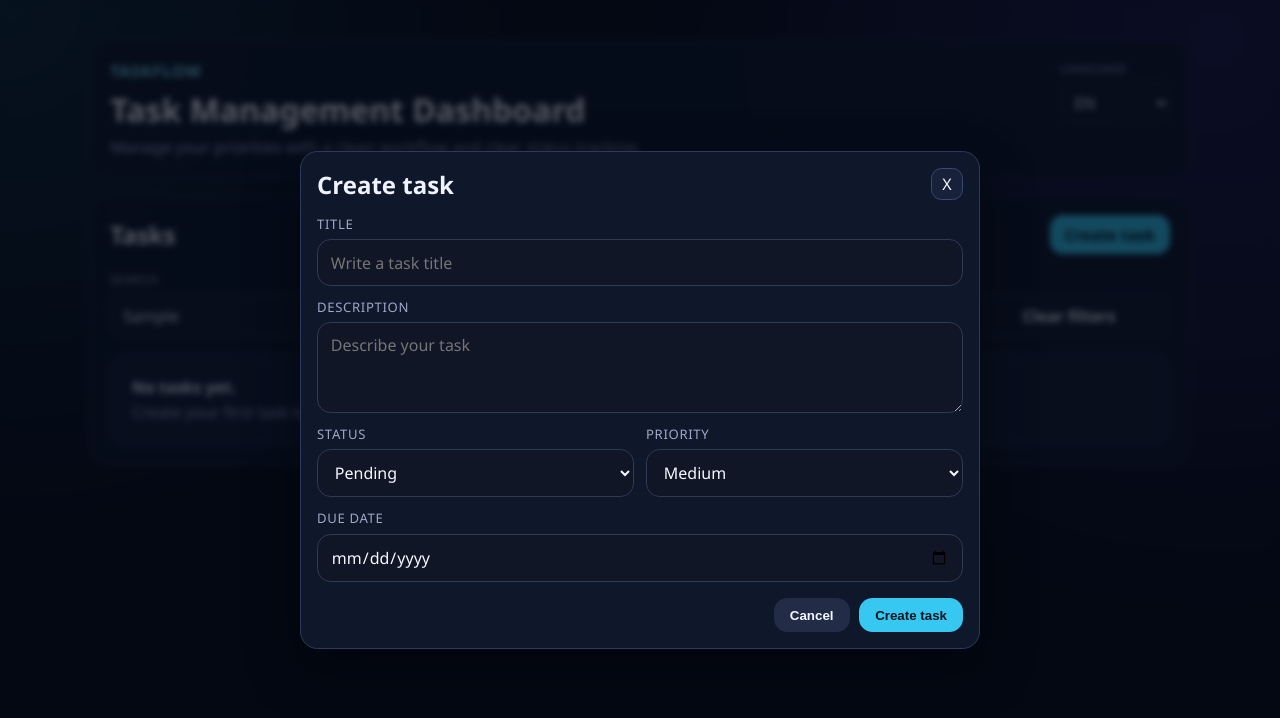
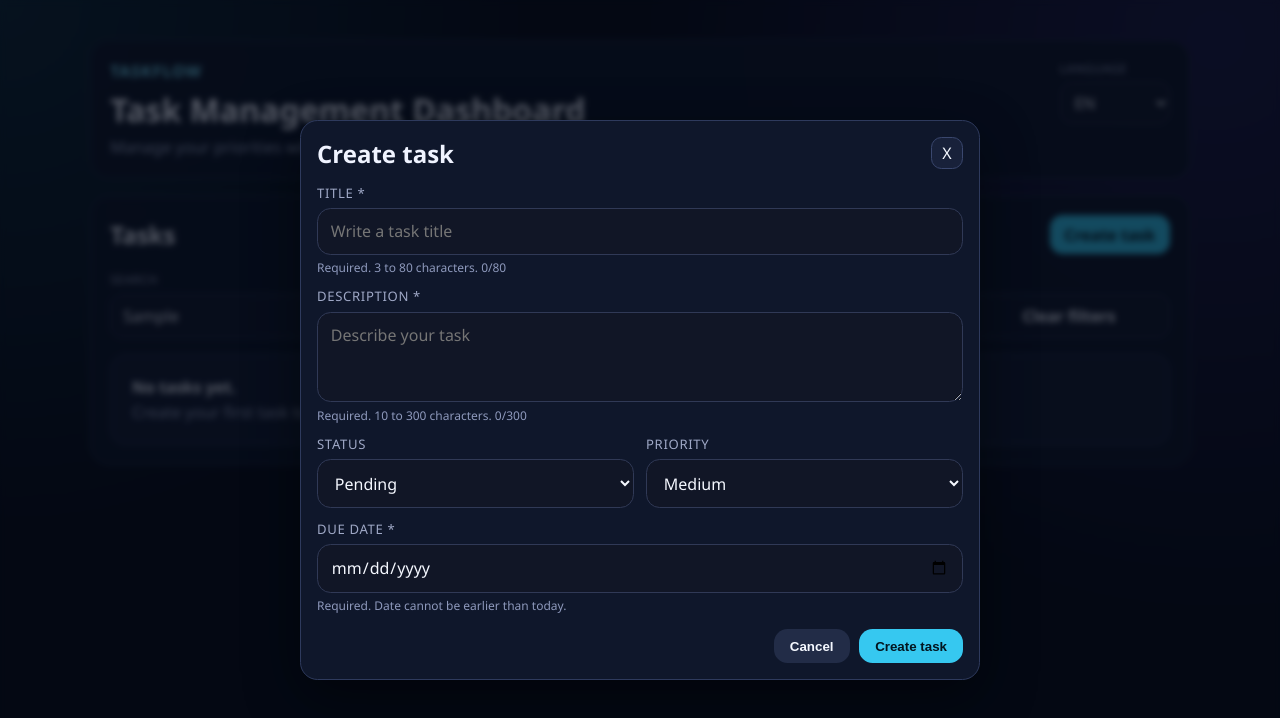
Before and after one commit to FelTor2002/taskflow, an Angular app: page / in a window 1280 px wide. Both pictures are taken after typing "Sample" into the empty fields and a click on the button "Create task". Shown: the top 718 px of the page. Built offline with nearby package versions, Linux system fonts and the light colour scheme.

Commit message:
fix: refine edit-mode validation UX and add field guidance hints

```diff
--- a/src/app/components/task-form/task-form.component.css
+++ b/src/app/components/task-form/task-form.component.css
@@ -57,6 +57,12 @@ select.invalid {
   line-height: 1.2;
 }
 
+.hint {
+  color: #8e99bc;
+  font-size: 0.75rem;
+  line-height: 1.2;
+}
+
 .actions {
   display: flex;
   justify-content: flex-end;
--- a/src/app/components/task-form/task-form.component.html
+++ b/src/app/components/task-form/task-form.component.html
@@ -1,26 +1,28 @@
 <form class="task-form" [formGroup]="form" (ngSubmit)="submit()">
   <div class="form-grid">
     <label>
-      <span>{{ i18n.t('title') }}</span>
+      <span>{{ i18n.t('title') }} *</span>
       <input
         formControlName="title"
         type="text"
         [placeholder]="i18n.t('titlePlaceholder')"
         [class.invalid]="isInvalid('title')"
       />
+      <small class="hint">{{ i18n.t('validationTitleHint') }} {{ titleLength() }}/80</small>
       @if (isInvalid('title')) {
         <small class="error">{{ errorMessage('title') }}</small>
       }
     </label>
 
     <label>
-      <span>{{ i18n.t('description') }}</span>
+      <span>{{ i18n.t('description') }} *</span>
       <textarea
         formControlName="description"
         rows="3"
         [placeholder]="i18n.t('descriptionPlaceholder')"
         [class.invalid]="isInvalid('description')"
       ></textarea>
+      <small class="hint">{{ i18n.t('validationDescriptionHint') }} {{ descriptionLength() }}/300</small>
       @if (isInvalid('description')) {
         <small class="error">{{ errorMessage('description') }}</small>
       }
@@ -45,8 +47,9 @@
     </label>
 
     <label>
-      <span>{{ i18n.t('dueDate') }}</span>
+      <span>{{ i18n.t('dueDate') }} *</span>
       <input formControlName="dueDate" type="date" [class.invalid]="isInvalid('dueDate')" />
+      <small class="hint">{{ i18n.t('validationDueDateHint') }}</small>
       @if (isInvalid('dueDate')) {
         <small class="error">{{ errorMessage('dueDate') }}</small>
       }
--- a/src/app/components/task-form/task-form.component.ts
+++ b/src/app/components/task-form/task-form.component.ts
@@ -104,7 +104,7 @@ export class TaskFormComponent {
 
   isInvalid(field: keyof typeof this.form.controls): boolean {
     const control = this.form.controls[field];
-    return control.invalid && (control.touched || control.dirty);
+    return control.invalid && control.touched;
   }
 
   errorMessage(field: keyof typeof this.form.controls): string {
@@ -130,4 +130,12 @@ export class TaskFormComponent {
 
     return this.i18n.t('validationInvalidField');
   }
+
+  titleLength(): number {
+    return this.form.controls.title.value.length;
+  }
+
+  descriptionLength(): number {
+    return this.form.controls.description.value.length;
+  }
 }
--- a/src/app/i18n/translations.ts
+++ b/src/app/i18n/translations.ts
@@ -47,6 +47,9 @@ export const TRANSLATIONS = {
     validationMaxLength: 'Maximum length exceeded.',
     validationDueDatePast: 'Due date cannot be in the past.',
     validationInvalidField: 'Please review this field.',
+    validationTitleHint: 'Required. 3 to 80 characters.',
+    validationDescriptionHint: 'Required. 10 to 300 characters.',
+    validationDueDateHint: 'Required. Date cannot be earlier than today.',
   },
   es: {
     appTitle: 'Panel de Gesti\u00f3n de Tareas',
@@ -94,6 +97,9 @@ export const TRANSLATIONS = {
     validationMaxLength: 'Superaste la longitud m\u00e1xima.',
     validationDueDatePast: 'La fecha l\u00edmite no puede ser pasada.',
     validationInvalidField: 'Revisa este campo.',
+    validationTitleHint: 'Obligatorio. De 3 a 80 caracteres.',
+    validationDescriptionHint: 'Obligatorio. De 10 a 300 caracteres.',
+    validationDueDateHint: 'Obligatorio. La fecha no puede ser anterior a hoy.',
   },
 } as const;
 
```
